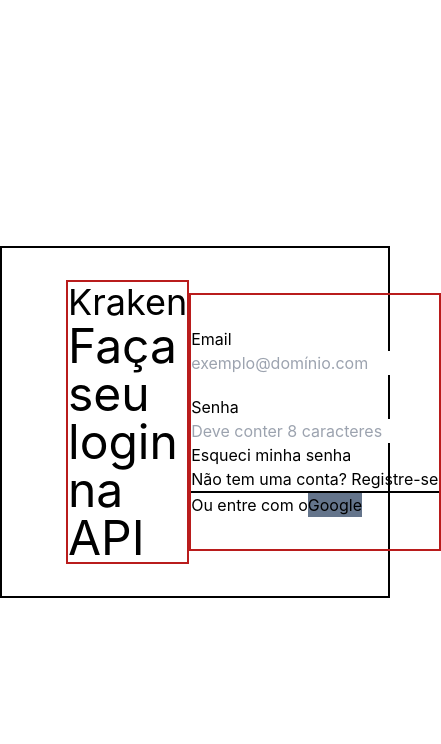
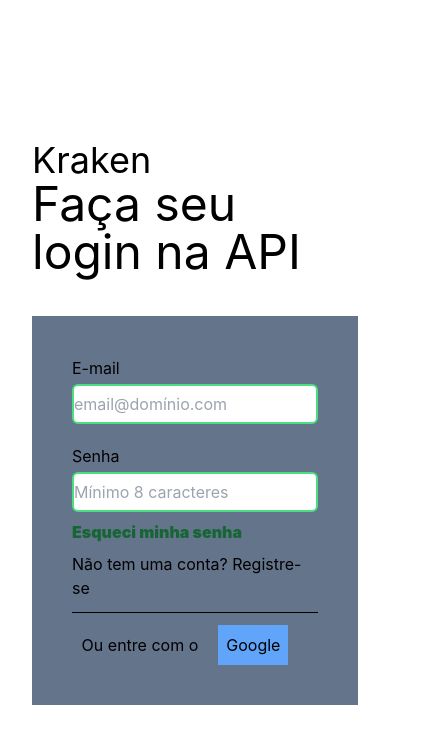
Before and after one commit to Kraken-Tools/kraken_frontend, a Next.js app: page /login in a window 390 px wide. Shown: the top 744 px of the page, 441 px wide, since content can reach past the window. Built offline with nearby package versions, Linux system fonts and the light colour scheme.

Commit message:
Responsividade mobile e desktop

```diff
--- /dev/null
+++ b/components/Layout/CustomInput.jsx
@@ -0,0 +1,47 @@
+export default function CustomInput({label, placeholder, name, type}) {
+
+  return (
+    <div className="flex flex-col">
+      <label htmlFor="custom-input" className="pb-1">
+        {label}
+      </label>
+        <div className="flex items-center">
+          <span></span>
+          <input
+            id="custom-input"
+            type={type}
+            name={name}
+            placeholder={placeholder}
+            className="w-full border-2 border-green-400 outline-none rounded-md h-10"/>
+        </div>
+    </div>
+  );
+}
+
+/* <div class="signupFrm">
+    <form action="" class="form">
+      <h1 class="title">Sign up</h1>
+
+      <div class="inputContainer">
+        <input type="text" class="input" placeholder="a">
+        <label for="" class="label">Email</label>
+      </div>
+
+      <div class="inputContainer">
+        <input type="text" class="input" placeholder="a">
+        <label for="" class="label">Username</label>
+      </div>
+
+      <div class="inputContainer">
+        <input type="text" class="input" placeholder="a">
+        <label for="" class="label">Password</label>
+      </div>
+
+      <div class="inputContainer">
+        <input type="text" class="input" placeholder="a">
+        <label for="" class="label">Confirm Password</label>
+      </div>
+
+      <input type="submit" class="submitBtn" value="Sign up">
+    </form>
+  </div> */
--- a/pages/login.jsx
+++ b/pages/login.jsx
@@ -1,35 +1,32 @@
+import CustomInput from "../components/Layout/CustomInput";
+
 export default function Login() {
 
   return (
     <div className="min-h-full">
       <div className="flex flex-row justify-center min-h-screen items-center">
-        <div className="flex justify-between items-center w-full max-w-5xl border-2 border-black px-16 py-8">
-            <div className="flex flex-col border-2 border-red-700">
+        <div className="flex p-8 justify-center w-full max-w-5xl">
+          <div className="grid md:grid-cols-2 items-center justify-center gap-10">
+            <div className="flex flex-col">
               <h1 className="text-4xl">Kraken</h1>
               <h1 className="text-5xl">Faça seu login na API</h1>
             </div>
-            <form className="border-2 border-red-700 py-8">
+            <form className="bg-slate-500 py-10 px-10">
               <section className="flex flex-col gap-5">
-                  <label>
-                    Email
-                    <input placeholder="exemplo@domínio.com" type="email" className="text-black"></input>
-                  </label>
-
-                  <label>
-                    Senha
-                    <input placeholder="Deve conter 8 caracteres" type="password"></input>
-                  </label>
+                <CustomInput label="E-mail" name="email" placeholder="email@domínio.com" type="email"/>
+                <CustomInput label="Senha" name="password" placeholder="Mínimo 8 caracteres" type="password"/>
               </section>
-              <a>Esqueci minha senha</a>
-              <div>
+              <a className="inline-block text-green-800 my-2 cursor-pointer font-black">Esqueci minha senha</a>
+              <div className="">
                 Não tem uma conta? <a>Registre-se</a>
               </div>
-              <div className="border-b-2 border-black"/>
-              <div className="flex">
+              <hr className="my-3 border-b- border-black"/>
+              <div className="flex justify-center items-center">
                 <h3>Ou entre com o </h3>
-                <button className="bg-slate-500">Google</button>
+                <button className="bg-blue-400 p-2 mx-5">Google</button>
               </div>
             </form>
+          </div>
         </div>
       </div>
     </div>
```
